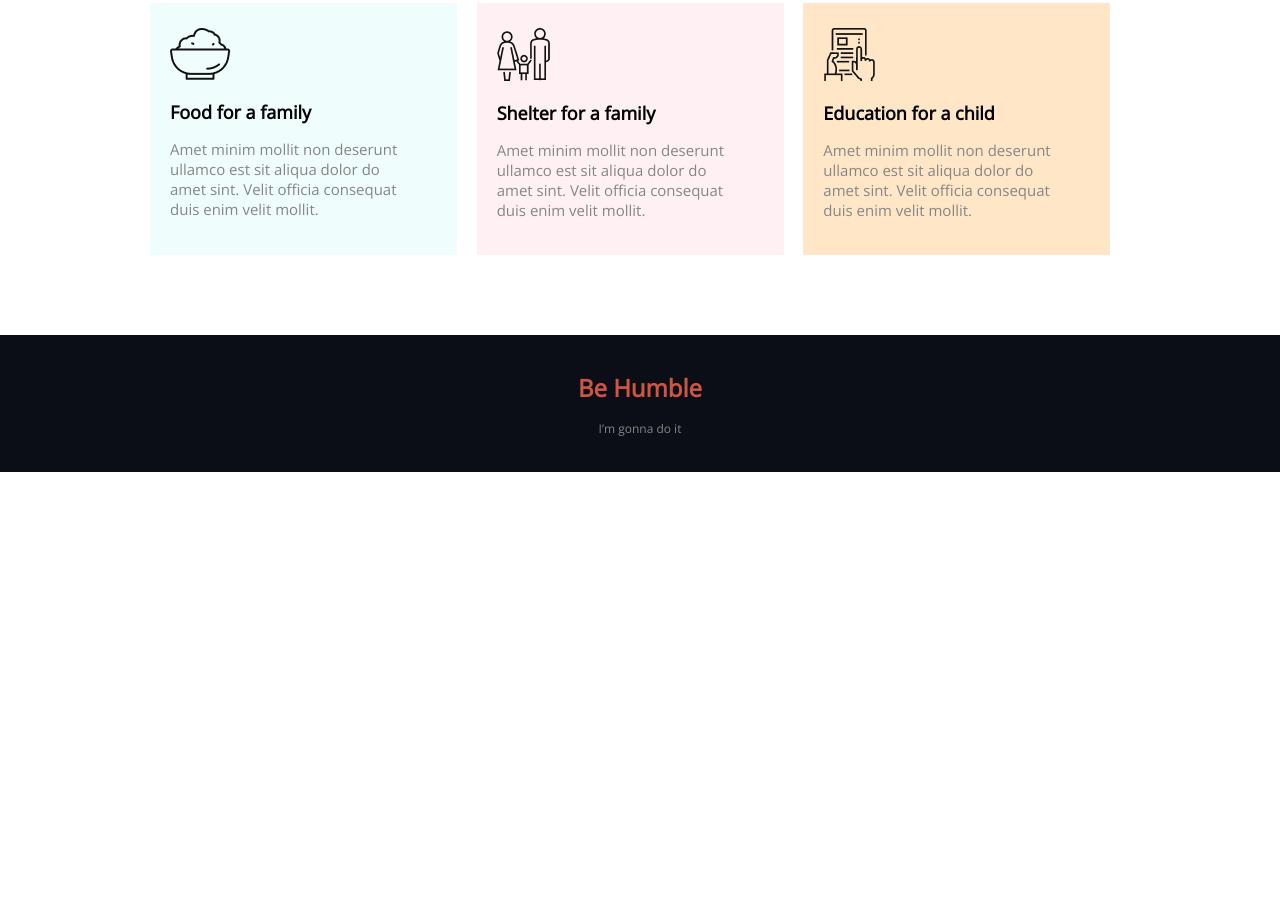
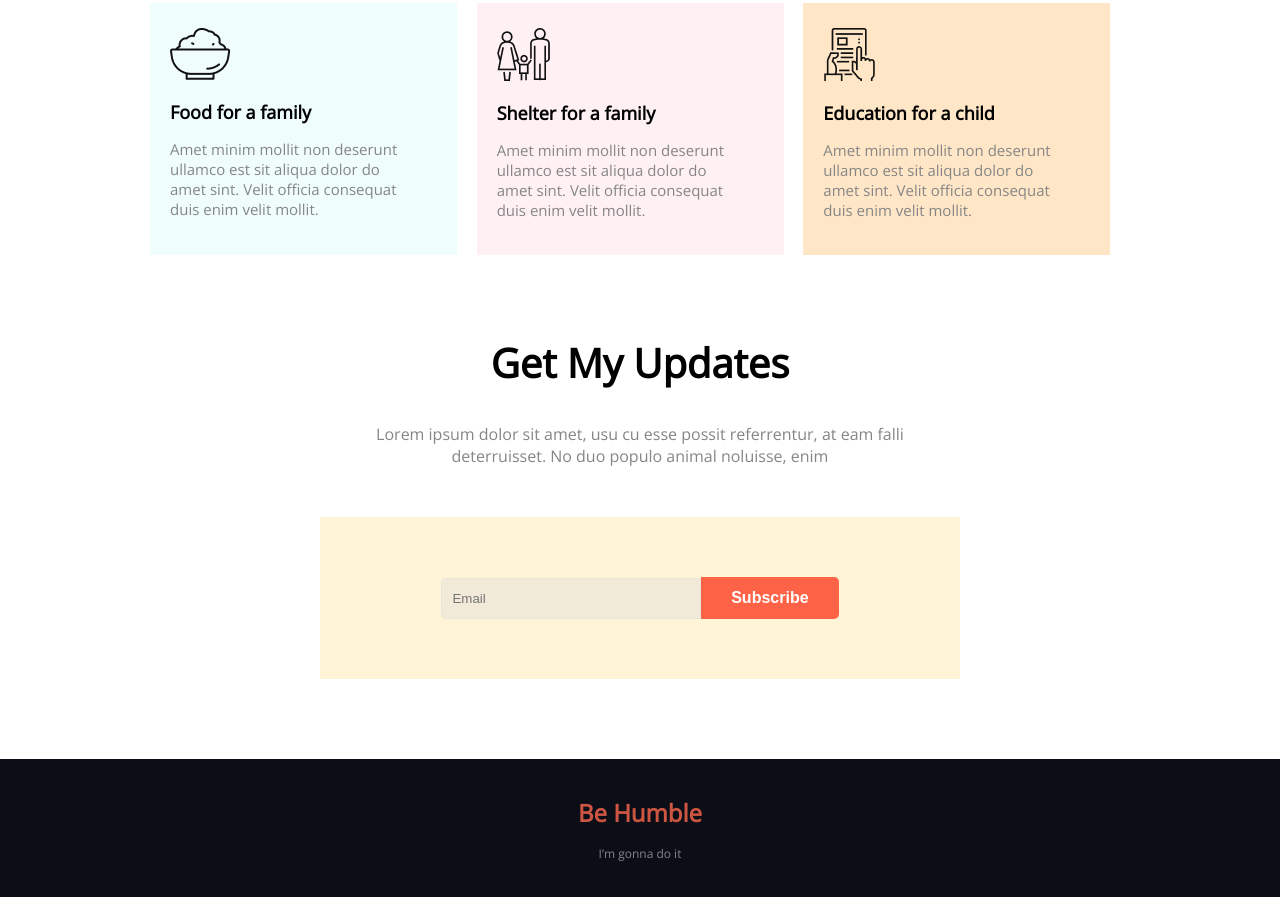
Before and after one commit to webgurusam/give-donation, a plain HTML site: page index.html in a window 1280 px wide. Shown: the part 1449-2346 px from the top of the page. Before the commit the page ends 1921 px from the top, so only its background shows below. Drawn offline with nearby package versions, Linux system fonts and the light colour scheme.

Commit message:
subscribe form added

```diff
--- a/index.html
+++ b/index.html
@@ -72,6 +72,17 @@
             </div>
         </div>
     </section>
+    <section class="get-updates m-80">
+        <div class="get-update-content center">
+            <h1>Get My Updates</h1>
+            <p class="center">Lorem ipsum dolor sit amet, usu cu esse possit referrentur, at eam falli
+                deterruisset. No duo populo animal noluisse, enim</p>
+            <form action="" class="subscribe-form">
+                <input type="email" name="" id="" placeholder="Email">
+                <button class="link-button">Subscribe</button>
+            </form>
+        </div>
+    </section>
     <footer>
         <h1>Be Humble</h1>
         <p>I’m gonna do it</p>
--- a/style.css
+++ b/style.css
@@ -170,3 +170,34 @@ footer p {
     width: 100%;
     font-size: 12px;
 }
+
+.get-update-content {
+    width: 50%;
+    text-align: center;
+}
+
+.get-update-content>p {
+    width: 90%;
+}
+
+.subscribe-form {
+    padding: 60px 50px;
+    background-color: #FFF4D6;
+    margin-top: 50px;
+}
+
+.subscribe-form input {
+    width: 44%;
+    padding: 12px 10px;
+    background-color: #dddddd69;
+    border: 1px solid #dddddd69;
+    border-radius: 5px 0 0 5px;
+    outline: none;
+}
+
+.subscribe-form .link-button {
+    margin-top: 0;
+    margin-left: -4px;
+    border-radius: 0 5px 5px 0;
+    padding: 12px 30px;
+}
```
